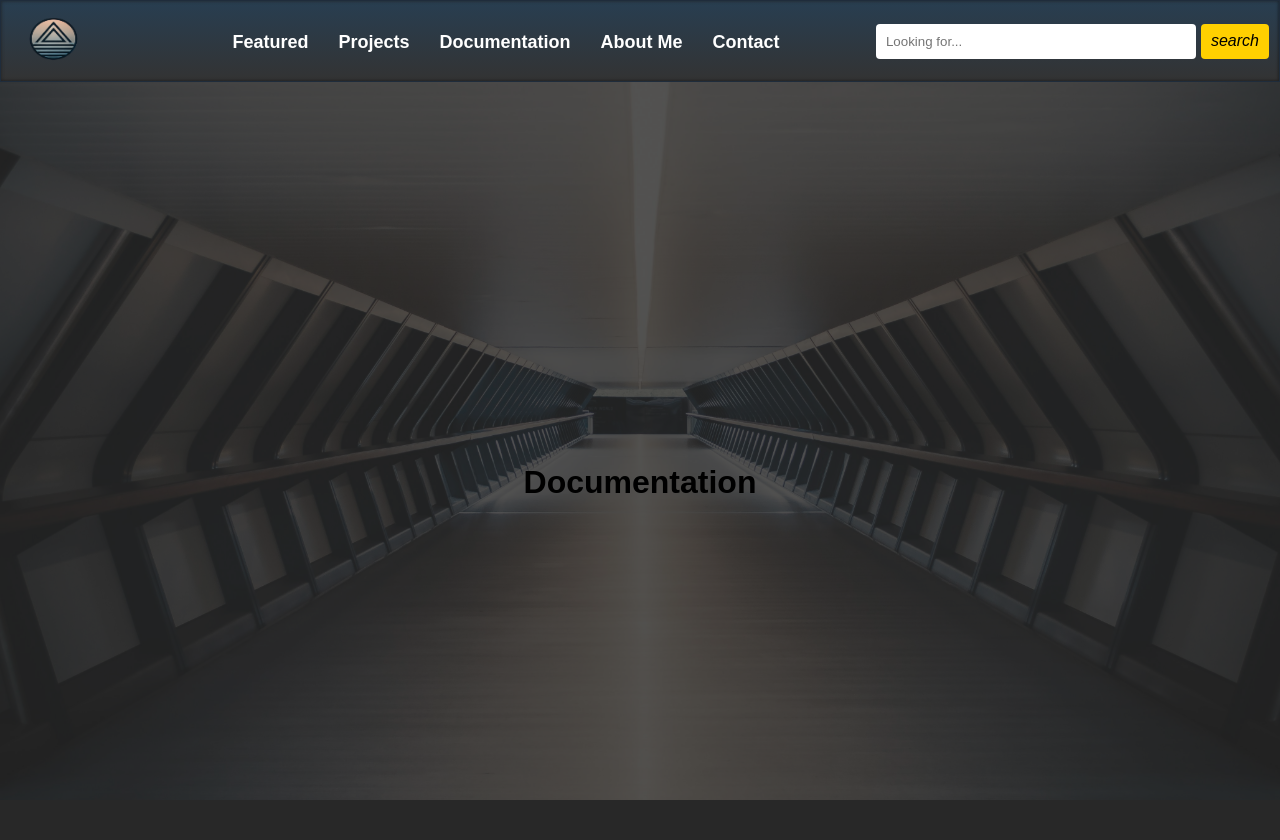
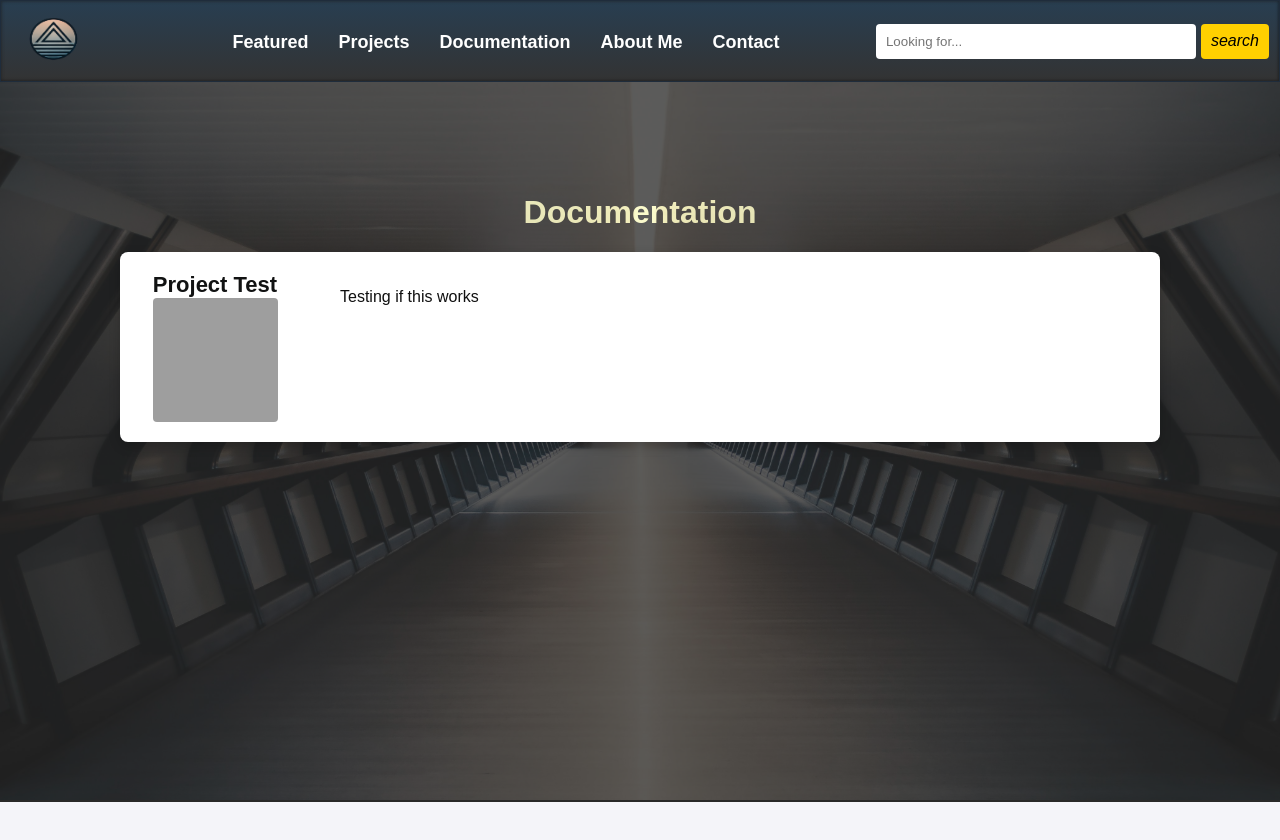
Before and after one commit to RJNed/Portfolio, a Nuxt app: page /Documentation in a window 1280 px wide. Shown: the top 840 px of the page. After the commit the page ends 802 px from the top, so only its background shows below. Built offline with nearby package versions, Linux system fonts and the light colour scheme; grey boxes are pictures that could not be loaded.

Commit message:
made some changes and test Page

```diff
--- /dev/null
+++ b/components/docCard.vue
@@ -0,0 +1,68 @@
+<template>
+    <div class="cardContainer">
+      <div class = "imageSection">
+        <h3 class="projectName">{{ name }}</h3>
+        <!--<img :src="image" :alt="name" class="projectPreview" /> -->
+        <img src="C:\Users\Ryan\Desktop\Portfolio\Portfolio\src\DemoVendors\Shop2.jpg" :alt="name" class="projectPreview" />
+      </div>
+      <div class="descriptionSection">
+        <p class="projectDescription">{{ description }}</p>
+      </div>
+    </div>
+  </template>
+
+  <script setup>
+  defineProps({
+    image: String,
+    name: String,
+    description: String,
+  })
+  </script>
+
+<style scoped>
+.cardContainer{
+  position: relative;
+  z-index: 1;
+  display: flex;
+  border-radius: 8px;
+  justify-content: space-between;
+  background-color: white;
+  box-shadow: 0 4px 12px rgba(0, 0, 0, 0.2);
+  text-align: center;
+  width: 1000px;
+  height:150px;
+  margin: 20px;
+  padding: 20px;
+}
+
+.descriptionSection p{
+  color:rgb(16, 16, 16);
+  text-align: left;
+  width: 800px;
+  padding-left: 20px;
+}
+
+.imageSection h3{
+  font-size: 22px;
+  margin: 0px;
+  padding: 0px;
+}
+
+.projectPreview {
+  height: 125px;
+  width: 125px;
+  text-align: center;
+  align-self: center;
+  border-radius: 4px;
+}
+
+.imageSection{
+  display:flex;
+  flex-direction: column;
+  border-radius: 4px;
+  width: 150px;
+  height:100%;
+  color:rgb(17, 18, 18);
+}
+
+</style>
--- a/pages/Documentation.vue
+++ b/pages/Documentation.vue
@@ -1,7 +1,15 @@
 <template>
     <div class="container">
         <div class="doc-background">
-            <div class="details"><h1>Documentation</h1></div>
+            <div class="details">
+              <h1>Documentation</h1>
+              <a class="projectLink" href="/testPage">
+                <DocCard
+                image = "C:\Users\Ryan\Desktop\Portfolio\Portfolio\src\DemoVendors\Shop2.jpg"
+                name = "Project Test"
+                description = "Testing if this works"/>
+              </a>
+            </div>
 
         </div>
     </div>
@@ -16,35 +24,37 @@ h1{
 }
 
 .doc-background {
-  position: absolute;
-  height: 100%;
-  width: 100%;
   display: flex;
   justify-content: center;
   align-items: center;
+  min-height: 90vh;
+  position: relative;
+  background-color: #282828;
   overflow: hidden;
-  background-color: #282828;
 }
 
 .doc-background::before {
   content: "";
   position: absolute;
-  top: 0;
-  left: 0;
-  right: 0;
-  bottom: 0;
+  top: 0; left: 0; right: 0; bottom: 0;
   background-image: url('/src/Background/Pexels.jpg');
   background-size: cover;
   background-position: center;
-  opacity: 0.2;
+  opacity: 0.25;
   background-attachment: fixed;
+  z-index: 0;
 }
 
-.details{
-  position: relative;
+.projectLink {
+  text-decoration-line: none;
+}
+
+.details {
+  margin-top: -250px;
+  text-align: center;
+  align-items: center;
   padding: 5px;
-  max-width: 450px;
-  margin: 0 auto;
-  color:black
+  color:#fcfcc0;
 }
+
 </style>
--- a/pages/Projects.vue
+++ b/pages/Projects.vue
@@ -4,10 +4,19 @@
           <div class="details">
               <h1>Projects</h1>
               <!--image currently not imported properly-->
+
+              <!--need to implement store base rendering of information-->
+
+
+              <!--do we need to implement a database to handle project and documentation? -->
+                <!-- no dont **need** a database -->
+                  <!-- cleaner code and best practice -->
+              <a class="projectLink" href="/testPage">
               <projectCard
               image = "C:\Users\Ryan\Desktop\Portfolio\Portfolio\src\DemoVendors\Shop2.jpg"
               name = "Project Test"
               description = "Testing if this works"/>
+              </a>
         </div>
         </div>
     </div>
@@ -40,6 +49,10 @@ import projectCard from '~/components/projectCard.vue';
   z-index: 0;
 }
 
+.projectLink {
+  text-decoration-line: none;
+}
+
 .details {
   margin-top: -250px;
   text-align: center;
--- a/pages/index.vue
+++ b/pages/index.vue
@@ -6,6 +6,7 @@
         <h1>Featured Projects</h1>
         <!-- Hero Section -->
         <div class="home-carousel-container">
+          <!-- need to implement project routing based off of current image -->
           <ImageCarousel />
         </div>
       </div>
@@ -206,7 +207,6 @@ import ImageCarousel from '@/components/ImageCarousel.vue';
   width: 800px;
   margin-top: 40px;
   padding: 10px 20px;
-  background: rgba(0, 0, 0, 1);
   color: white;
   text-align: center;
   border-radius: 5px;
--- /dev/null
+++ b/pages/testPage.vue
@@ -0,0 +1,22 @@
+<template>
+    <div class="container">
+        <h1>Project</h1>
+    </div>
+</template>
+
+<script>
+
+</script>
+
+<style scoped>
+.container{
+  height: 100vh;
+  width: 100%;
+  justify-content: center;
+  align-items: center;
+  background-color: #282828;
+}
+h1 {
+     color: white;
+}
+</style>
```
